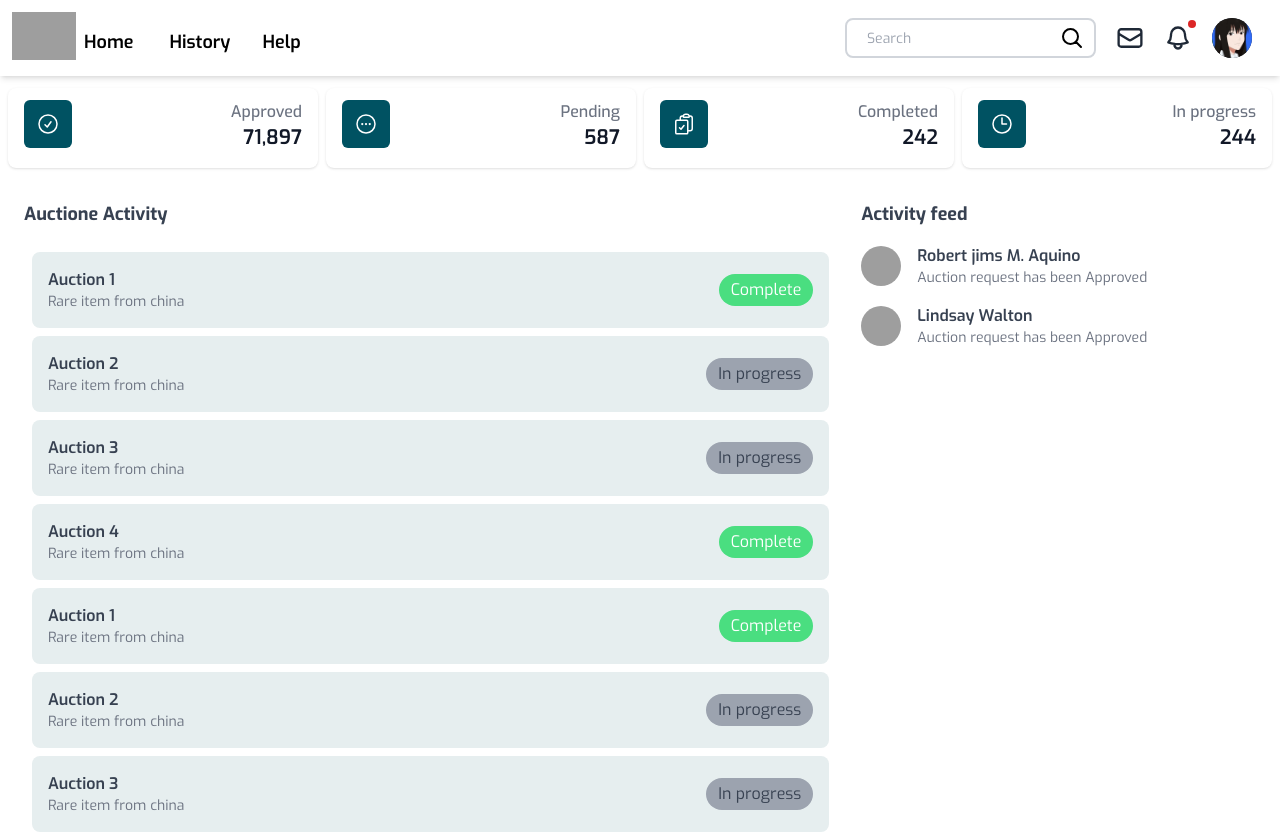
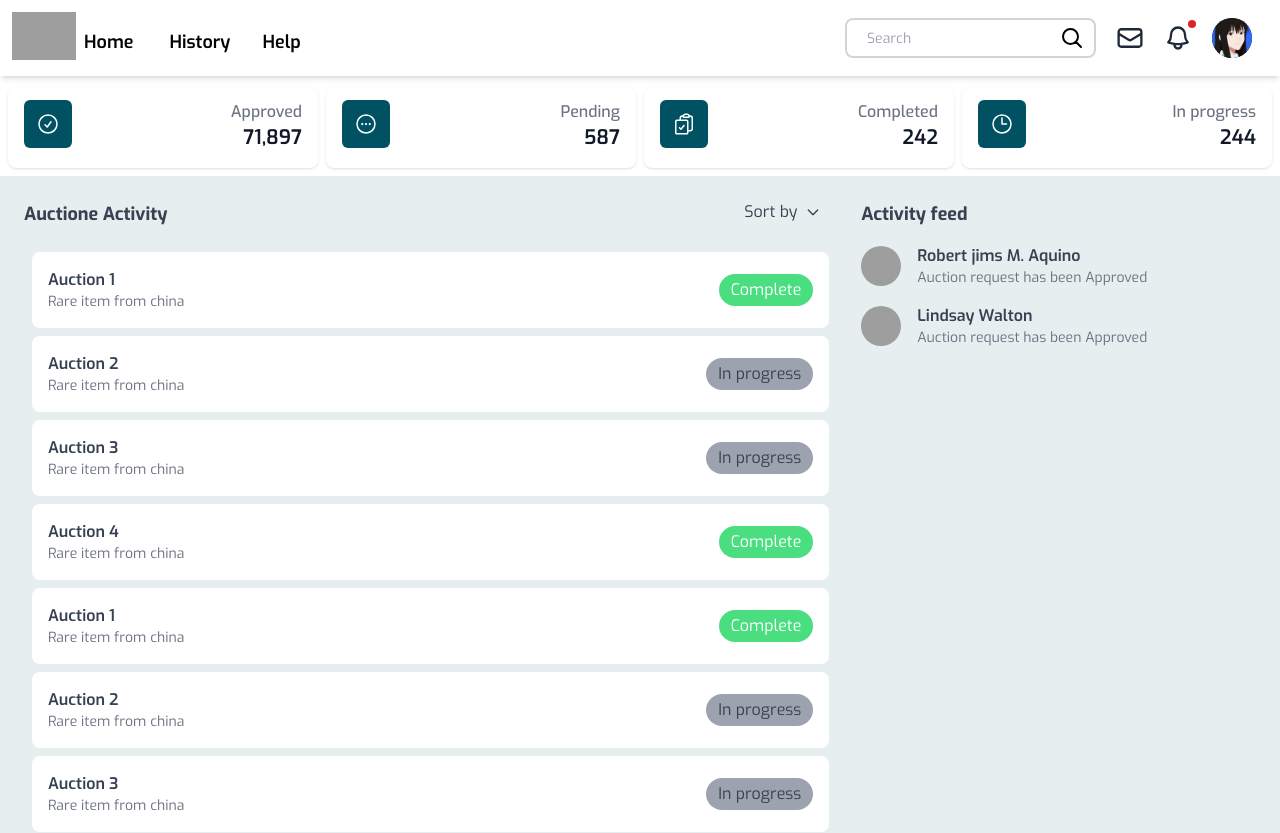
Before and after one commit to yenhar/capstone, a Nuxt app: page /admin in a window 1280 px wide. Shown: the top 833 px of the page. Built offline with nearby package versions, Linux system fonts and the light colour scheme; grey boxes are pictures that could not be loaded.

Commit message:
10-15-2024-robertupdate

```diff
--- a/pages/admin.vue
+++ b/pages/admin.vue
@@ -18,7 +18,7 @@
             </div>
         </div>
         <div>
-            <div id="app" class="bg-white text-gray-700 min-h-screen p-6">
+            <div id="app" class="bg-[#E6EEEF] text-gray-700 min-h-screen p-6">
                 <div class="max-w-7xl mx-auto">
                     <!-- Main Layout -->
                     <div class="grid grid-cols-3 gap-6">
@@ -26,8 +26,27 @@
                         <div class="col-span-2">
                             <div class="flex justify-between">
                                 <h2 class="font-bold text-lg mb-4">Auctione Activity</h2>
+                                <div>
+                                    <button class="text-gray-700 flex items-center mr-4 space-x-2">
+                                        <span>Sort by</span>
+                                        <svg
+                                            xmlns="http://www.w3.org/2000/svg"
+                                            fill="none"
+                                            viewBox="0 0 24 24"
+                                            stroke-width="2"
+                                            stroke="currentColor"
+                                            class="w-4 h-4"
+                                        >
+                                            <path
+                                            stroke-linecap="round"
+                                            stroke-linejoin="round"
+                                            d="M19 9l-7 7-7-7"
+                                            />
+                                        </svg>
+                                    </button>
+                                </div>
                             </div>
-                            <div v-for="item in auction" :key="item.id" class="bg-[#E6EEEF] p-4 m-2 rounded-lg flex justify-between  items-center">
+                            <div v-for="item in auction" :key="item.id" class="bg-white p-4 m-2 rounded-lg flex justify-between  items-center">
                                 <div>
                                     <div class="font-semibold">{{ item.name }}</div>
                                     <div class="text-gray-500 text-sm">{{ item.info }}</div>
```
